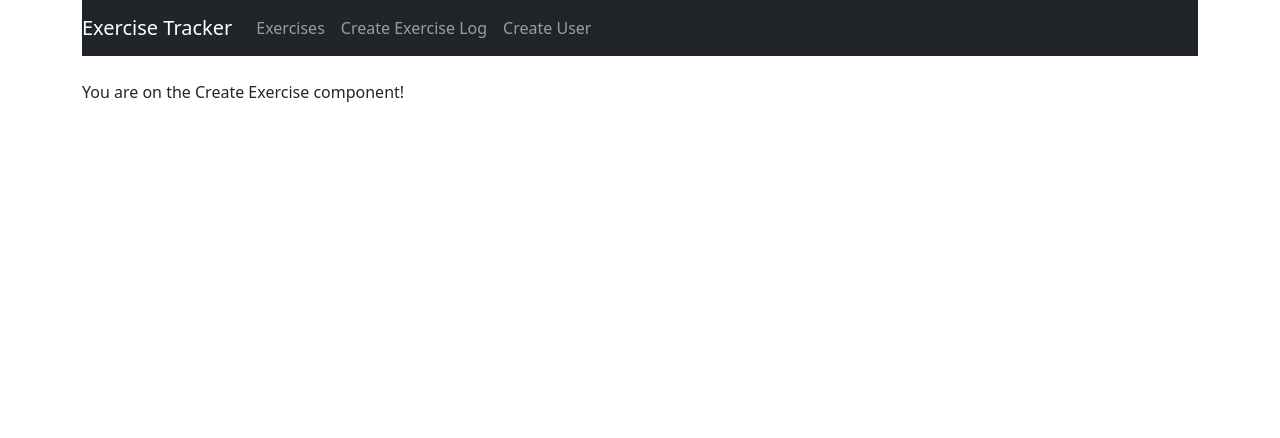
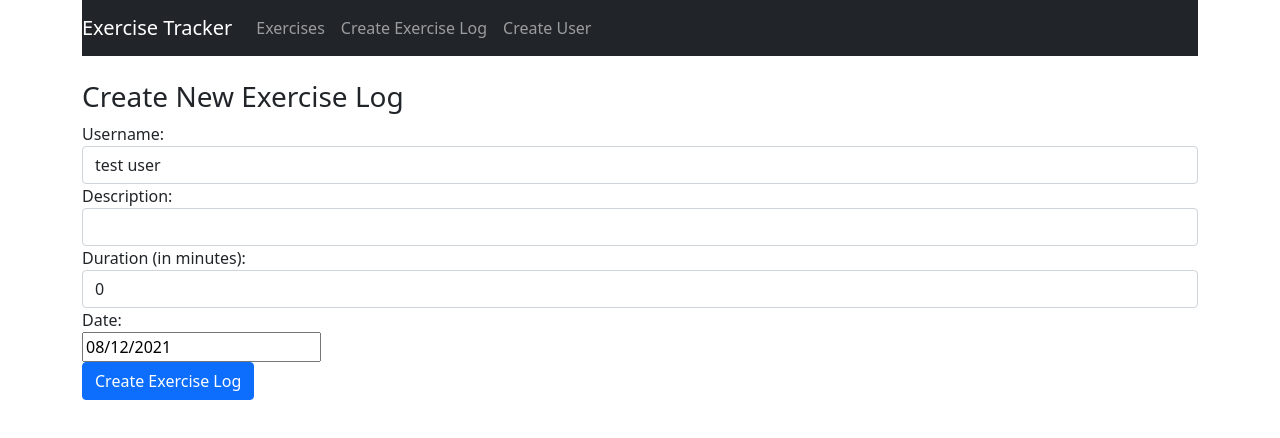
Before and after one commit to rgutierrez1014/exercise-tracker-app, a React (Create React App) app: page /create in a window 1280 px wide. Shown: the top 438 px of the page. Built offline with nearby package versions, Linux system fonts and the light colour scheme.

Commit message:
create exercise component

```diff
--- a/package.json
+++ b/package.json
@@ -8,6 +8,7 @@
     "@testing-library/user-event": "^12.1.10",
     "bootstrap": "^5.1.0",
     "react": "^17.0.2",
+    "react-datepicker": "^4.2.0",
     "react-dom": "^17.0.2",
     "react-router-dom": "^5.2.0",
     "react-scripts": "4.0.3",
--- a/src/components/CreateExerciseComponent.js
+++ b/src/components/CreateExerciseComponent.js
@@ -1,11 +1,123 @@
 import React, { Component } from 'react';
+import DatePicker from 'react-datepicker';
+import "react-datepicker/dist/react-datepicker.css";
 
 
 export default class CreateExercise extends Component {
+    constructor(props) {
+        super(props);
+        this.state = {
+            username: '',
+            description: '',
+            duration: 0,
+            date: new Date(),
+            users: []
+        }
+        // bindings
+        this.onChangeUsername = this.onChangeUsername.bind(this);
+        this.onChangeDescription = this.onChangeDescription.bind(this);
+        this.onChangeDuration = this.onChangeDuration.bind(this);
+        this.onChangeDate = this.onChangeDate.bind(this);
+        this.onSubmit = this.onSubmit.bind(this);
+    }
+
+    componentDidMount() {
+        this.setState({
+            users: ['test user'],
+            username: 'test user'
+        });
+    }
+
+    onChangeUsername(e) {
+        this.setState({
+            username: e.target.value
+        });
+    }
+
+    onChangeDescription(e) {
+        this.setState({
+            description: e.target.value
+        });
+    }
+
+    onChangeDuration(e) {
+        this.setState({
+            duration: e.target.value
+        });
+    }
+
+    onChangeDate(date) {
+        this.setState({
+            date: date
+        });
+    }
+
+    onSubmit(e) {
+        e.preventDefault();
+        const exercise = {
+            username: this.state.username,
+            description: this.state.description,
+            duration: this.state.duration,
+            date: this.state.date,
+        };
+        console.log(exercise);
+        window.location = '/';
+    }
+
     render() {
         return (
             <div>
-                <p>You are on the Create Exercise component!</p>
+                <h3>Create New Exercise Log</h3>
+                <form onSubmit={this.onSubmit}>
+                    <div className="form-group">
+                        <label>Username: </label>
+                        <select
+                            required
+                            className="form-control"
+                            value={this.state.username}
+                            onChange={this.onChangeUsername}>
+                            {
+                                this.state.users.map(function (user) {
+                                    return <option
+                                        key={user}
+                                        value={user}>{user}
+                                    </option>;
+                                })
+                            }
+                        </select>
+                    </div>
+                    <div className="form-group">
+                        <label>Description: </label>
+                        <input type="text"
+                            required
+                            className="form-control"
+                            value={this.state.description}
+                            onChange={this.onChangeDescription}
+                        />
+                    </div>
+                    <div className="form-group">
+                        <label>Duration (in minutes): </label>
+                        <input
+                            type="text"
+                            className="form-control"
+                            value={this.state.duration}
+                            onChange={this.onChangeDuration}
+                        />
+                    </div>
+                    <div className="form-group">
+                        <label>Date: </label>
+                        <div>
+                            <DatePicker
+                                selected={this.state.date}
+                                onChange={this.onChangeDate}
+                            />
+                        </div>
+                    </div>
+
+                    <div className="form-group">
+                        <input type="submit" value="Create Exercise Log" className="btn btn-primary" />
+                    </div>
+                </form>
             </div>
         )
     }
```
Also changed, not shown: 1 other file (tests, documents, lock files or other folders).
